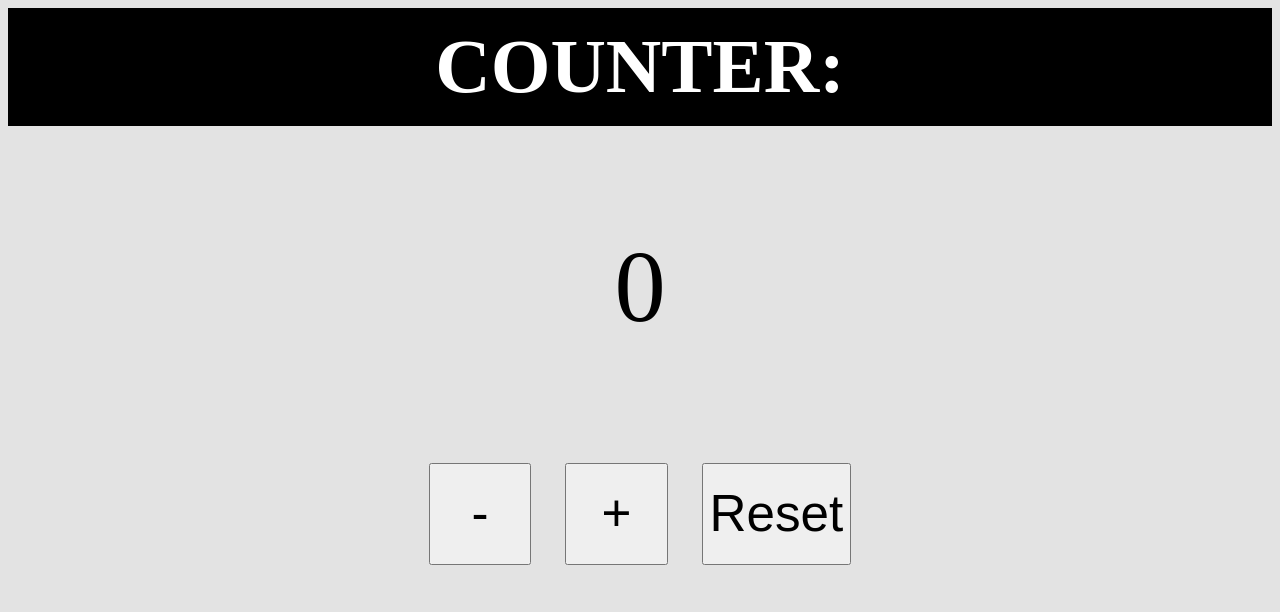
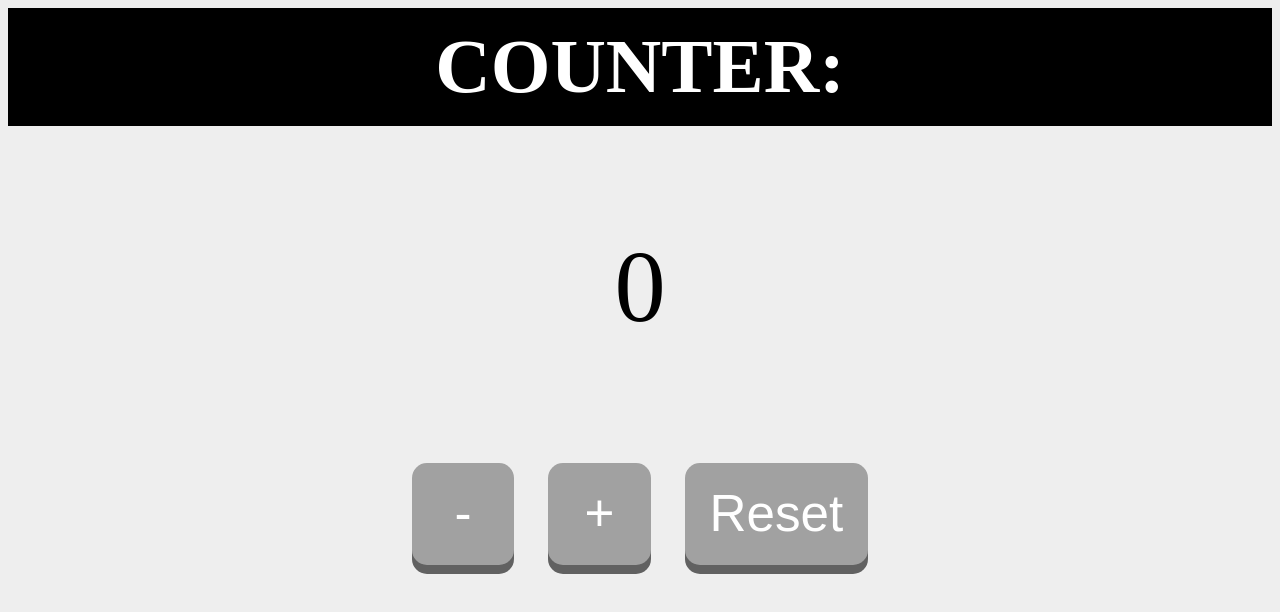
Before and after one commit to PietroTambu/JavaScript-Basics, a plain HTML site: page src/index.html in a window 1280 px wide. Drawn offline with Linux system fonts and the light colour scheme.

Commit message:
Update style.css

```diff
--- a/src/style.css
+++ b/src/style.css
@@ -1,5 +1,5 @@
 body{
-    background-color: #e3e3e3;
+    background-color: #eeeeee;
 }
 
 .div-title{
@@ -19,13 +19,34 @@ body{
     width: 100%;
     text-align: center;
 }
-button{
+
+button {
+    display: inline-block;
+    padding: 15px 25px;
     font-size: 4vw;
+    cursor: pointer;
+    text-align: center;
+    text-decoration: none;
+    outline: none;
+    color: #fff;
+    background-color: #a1a1a1;
+    border: none;
+    border-radius: 15px;
+    box-shadow: 0 9px rgb(97, 97, 97);
     margin: 15px;
     min-width: 8vw;
     height: 8vw;
 }
 
+button:hover {background-color:#808080}
+
+button:active {
+    background-color: #d1d1d1;
+    box-shadow: 0 5px  rgb(97, 97, 97);
+    transform: translateY(4px);
+}
+
+
 #counter{
     font-size: 8vw;
 }
```
